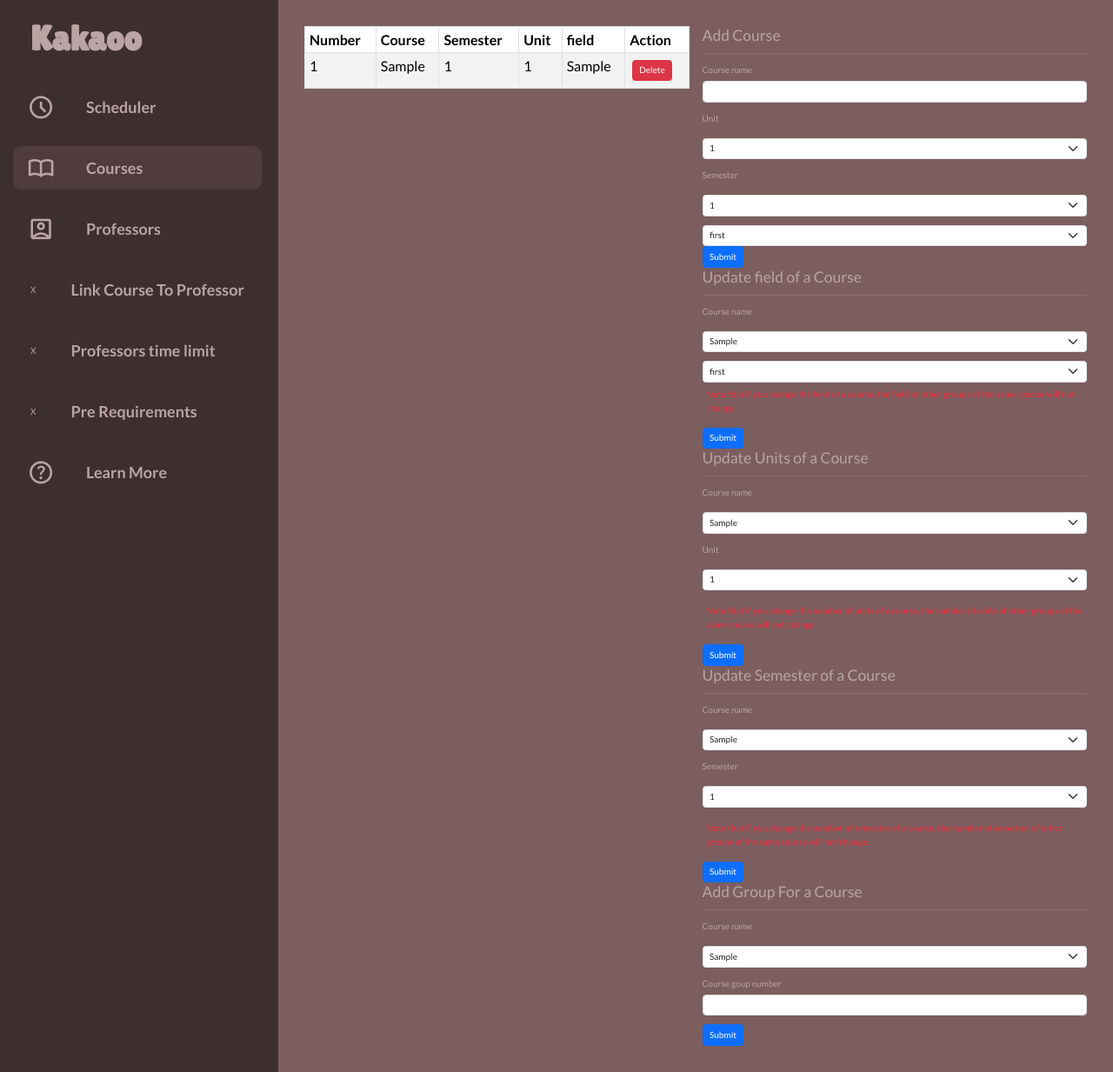
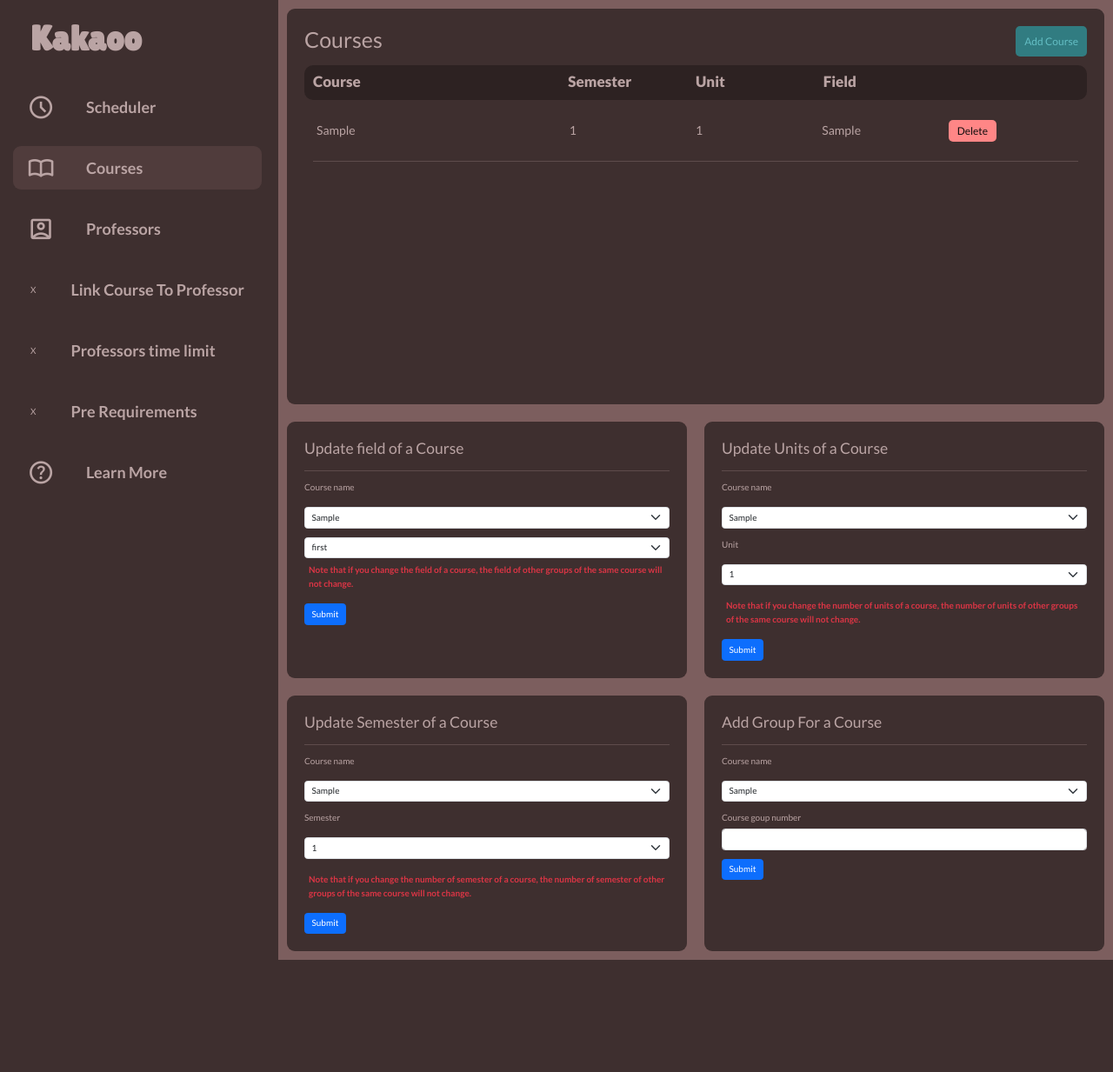
Before and after one commit to mehdee81/kakaoo, a Django app: page /courses/ in a window 1280 px wide. Shown: the whole page at 87% size. After the commit the page ends 1104 px from the top, so only its background shows below. Run offline with Django 4.2, Linux system fonts and the light colour scheme; tables that the repository leaves empty hold one stand-in row (values such as "Sample post"); some libraries are stand-ins or nearby versions.

Commit message:
Complete courses Page

```diff
--- a/app/static/scheduler/css/style.css
+++ b/app/static/scheduler/css/style.css
@@ -438,6 +438,10 @@ select {
     column-gap: 2rem;
 }
 
+.table-course {
+    grid-template-columns: 2fr 1fr 1fr 1fr 1fr !important;
+}
+
 .table-week--item {
     border-bottom: black 2rem;
     align-items: center;
@@ -454,3 +458,10 @@ select {
     overflow: auto;
     font-size: 1.3rem;
 }
+
+.main-up--4 {
+    border-radius: 9px;
+    display: grid;
+    grid-template-columns: 1fr 1fr;
+    grid-template-rows: 1fr 1fr;
+}
--- a/app/templates/scheduler/Courses.html
+++ b/app/templates/scheduler/Courses.html
@@ -3,42 +3,16 @@
 
 {% block page_body %}
 
-<div class="container p-lg-5">
-    <div class="row">
-        {% if courses %}
-        <div class="col-12 col-lg">
-            <table class="table table-striped table-bordered">
-                <thead>
-                    <tr>
-                        <th>Number</th>
-                        <th>Course</th>
-                        <th>Semester</th>
-                        <th>Unit</th>
-                        <th>field</th>
-                        <th>Action</th>
-                    </tr>
-                </thead>
-                <tbody>
-                    {% for course in courses %}
-                    <tr>
-                        <td>{{ forloop.counter }}</td>
-                        <td>{{ course.course }}</td>
-                        <td>{{ course.semester }}</td>
-                        <td>{{ course.unit}}</td>
-                        <td>{{ course.field}}</td>
-                        <td>
-                            <a href="{% url 'delete_course' course.id course.course %}"
-                                class="btn btn-danger m-1">Delete</a>
-                        </td>
-                    </tr>
-                    {% endfor %}
-                </tbody>
-            </table>
+<div class="mymodal absolute-center hidden">
+    <div class="table-heading">
+        <h2>Add Limit</h2>
+        <span
+            class="material-symbols-outlined close-button"
+            style="position: absolute; top: 1rem; left: 1rem"
+        >
+            close
+        </span>
     </div>
-        {% endif %}
-        <div class="col-12 col-lg">
-            <h3>Add Course</h3>
-            <hr>
     <form method="POST" action="{% url 'add_course' %}">
         {% csrf_token %}
         <div class="mb-3">
@@ -69,15 +43,82 @@
             </select>
         </div>
 
+        <div class="mb-3">
+            <label for="course_field" class="form-label">Field</label>
             <select id="course_field" name="course_field" class="form-select">
                 <option value="first">first</option>
                 <option value="second">second</option>
                 <option value="both">both</option>
             </select>
+        </div>
         <button type="submit" class="btn btn-primary">Submit</button>
     </form>
+</div>
+<div class="main-up">
+    {% if courses %}
+    <div class="table-heading">
+        <h1>Courses</h1>
+        <button id="toggle-modal" class="primary-button">Add Course</button>
+    </div>
+    <div class="table-main-header table-course">
+        <p>Course</p>
+        <p>Semester</p>
+        <p>Unit</p>
+        <p>Field</p>
+        <p></p>
+    </div>
+    <form action="#" id="all_courses_form">
+        {% csrf_token %}
+        <div class="table-main">
+            <div class="table-main-body">
+                {% for course in courses %}
+                <div class="table-main-body--item table-course table-week--item">
+
+                        <p>{{ course.course }}</p>
+                        <p>{{ course.semester }}</p>
+                        <p>{{ course.unit}}</p>
+                        <p>{{ course.field}}</p>
+                        <p>
+                            <a href="{% url 'delete_course' course.id course.course %}"
+                                class="danger-button">Delete</a>
+                        </td>
+
+                </div>
+                <hr/>
+                {% endfor %}
+            </div>
+        </div>
+    </form>
+    {% endif %}
+</div>
+<script>
+    var isToggled = true;
+    var modalToggleButton = document.getElementById("toggle-modal");
+    var modal = document.getElementsByClassName("mymodal")[0];
+    var closeButton = document.getElementsByClassName("close-button")[0];
+
+    function toggle() {
+        isToggled = !isToggled;
+        if (isToggled) {
+            modal.classList.add("hidden");
+        } else {
+            modal.classList.remove("hidden");
+        }
+    }
+
+    modalToggleButton.addEventListener("click", () => {
+        toggle();
+    });
+
+    closeButton.addEventListener("click", () => {
+        toggle();
+    });
+</script>
 
 {% if courses %}
+<div class="main-up--4">
+    <div class="main-up">
+
         <h3>Update field of a Course</h3>
         <hr>
         <form method="POST" action="{% url 'update_field' %}">
@@ -103,6 +144,8 @@
             </p>
             <button type="submit" class="btn btn-primary">Submit</button>
         </form>
+    </div>
+    <div class="main-up">
 
 
         <h3>Update Units of a Course</h3>
@@ -135,6 +178,9 @@
                 <button type="submit" class="btn btn-primary">Submit</button>
             </form>
 
+
+        </div>
+        <div class="main-up">
 
             <h3>Update Semester of a Course</h3>
             <hr>
@@ -169,6 +215,9 @@
                 </p>
                 <button type="submit" class="btn btn-primary">Submit</button>
             </form>
+        </div>
+        <div class="main-up">
+
 
             <h3>Add Group For a Course</h3>
             <hr>
@@ -189,8 +238,7 @@
                 </div>
                 <button type="submit" class="btn btn-primary">Submit</button>
             </form>
-            {% endif %}
         </div>
     </div>
-</div>
+        {% endif %}
 {% endblock %}
```
Lines whose indentation alone changed are shown as unchanged.
